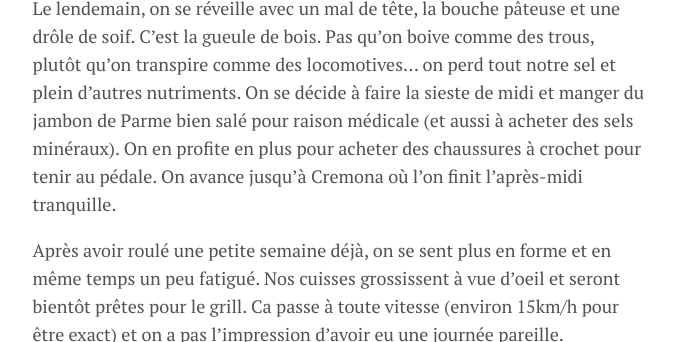
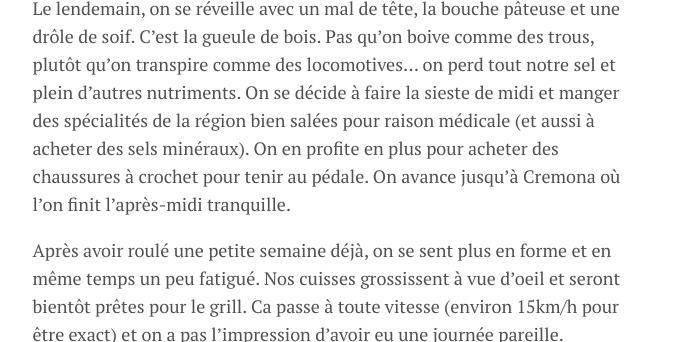
Before and after one commit to cyclovoyage/cyclovoyage.github.io, a Jekyll site: the page built from _posts/2020-06-26-semaine-1.md, in a window 1280 px wide and 900 px high, scrolled down 7407 px, cut to the strip 264-606 px from the top of the window. Shown: the whole strip, without its empty margins (300-974 px from the left). Built offline with Jekyll 4.4.1, drawn with Linux system fonts in a browser that asks for light colours.

Commit message:
Update 2020-06-26-semaine-1.md

```diff
--- a/_posts/2020-06-26-semaine-1.md
+++ b/_posts/2020-06-26-semaine-1.md
@@ -68,7 +68,7 @@ On fini la journée par un beau couché de soleil sur la digue du Pô.
 
 <img src="/assets/img/94CF81AF-CFB3-4F5F-B587-3CFADDA5C43A.jpeg">
 
-Le lendemain, on se réveille avec un mal de tête, la bouche pâteuse et une drôle de soif. C’est la gueule de bois. Pas qu’on boive comme des trous, plutôt qu’on transpire comme des locomotives... on perd tout notre sel et plein d’autres nutriments. On se décide à faire la sieste de midi et manger du jambon de Parme bien salé pour raison médicale (et aussi à acheter des sels minéraux). On en profite en plus pour acheter des chaussures à crochet pour tenir au pédale.
+Le lendemain, on se réveille avec un mal de tête, la bouche pâteuse et une drôle de soif. C’est la gueule de bois. Pas qu’on boive comme des trous, plutôt qu’on transpire comme des locomotives... on perd tout notre sel et plein d’autres nutriments. On se décide à faire la sieste de midi et manger des spécialités de la région bien salées pour raison médicale (et aussi à acheter des sels minéraux). On en profite en plus pour acheter des chaussures à crochet pour tenir au pédale.
 On avance jusqu’à Cremona où l’on finit l’après-midi tranquille.
 
 Après avoir roulé une petite semaine déjà, on se sent plus en forme et en même temps un peu fatigué. Nos cuisses grossissent à vue d’oeil et seront bientôt prêtes pour le grill. Ca passe à toute vitesse (environ 15km/h pour être exact) et on a pas l’impression d’avoir eu une journée pareille.
```
